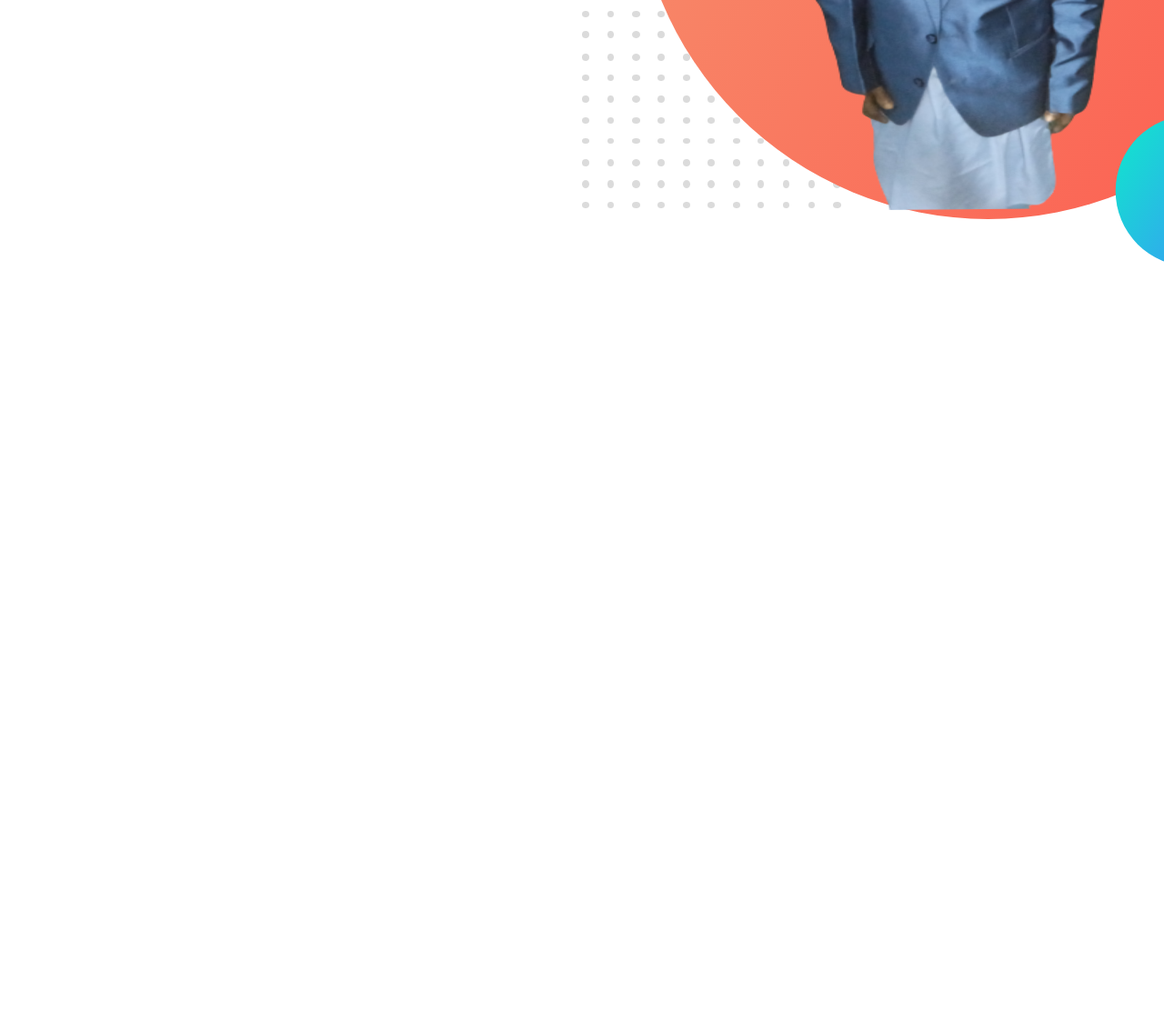
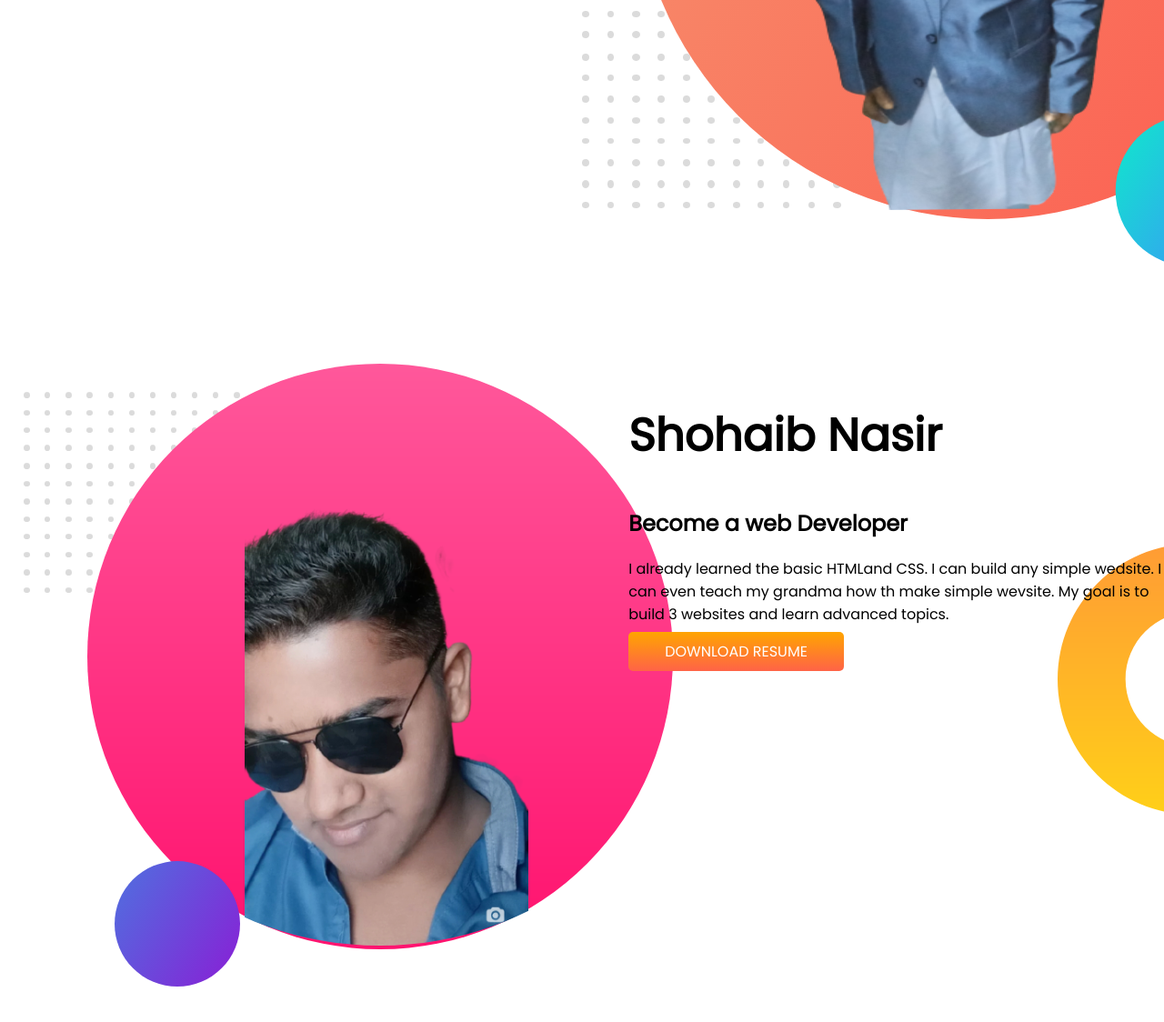
Before and after one commit to Mdshohaibnasir/developer-portfolio, a plain HTML site: page index.html in a window 1280 px wide. Shown: the part 536-1660 px from the top of the page at 91% size. Before the commit the page ends 836 px from the top, so only its background shows below. Drawn offline with Linux system fonts and the light colour scheme.

Commit message:
dream added

```diff
--- a/index.html
+++ b/index.html
@@ -29,6 +29,19 @@
             <img src="images/mydada-bg.png" alt="">
         </div>
     </section>
+    <section class="dream-big">
+        <div class="half-width">
+            <img src="images/shohaib-nasir.png" alt="">
+        </div>
+        <div class="half-width">
+            <h1>Shohaib Nasir</h1>
+            <h2>Become a web Developer</h2>
+            <p>I already learned the basic HTMLand CSS. I can build any simple wedsite. I can even teach my grandma how
+                th make simple wevsite. My goal is to build 3 websites and learn advanced topics.</p>
+            <a class="link-button" target="_blank"
+                href="https://github.com/Mdshohaibnasir/developer-portfolio/blob/main/index.html">DOWNLOAD RESUME</a>
+        </div>
+    </section>
 </body>
 
 </html>
--- a/style.css
+++ b/style.css
@@ -10,6 +10,7 @@ h1{
 }
 section{
     display: flex;
+    margin-bottom: 100px;
 }
 .half-width{
     width: 50%;
@@ -30,3 +31,8 @@ section{
     background-image: url(images/top-banner.png);
     background-repeat: no-repeat;
 }
+.dream-big{
+    background-image: url(images/dream-bg.png);
+    background-repeat: no-repeat;
+    background-position: right;
+}
```
Also changed, not shown: images/bagina.jpg (added), images/my-bg2.png (deleted), images/shohaib-nasir.png (added).
